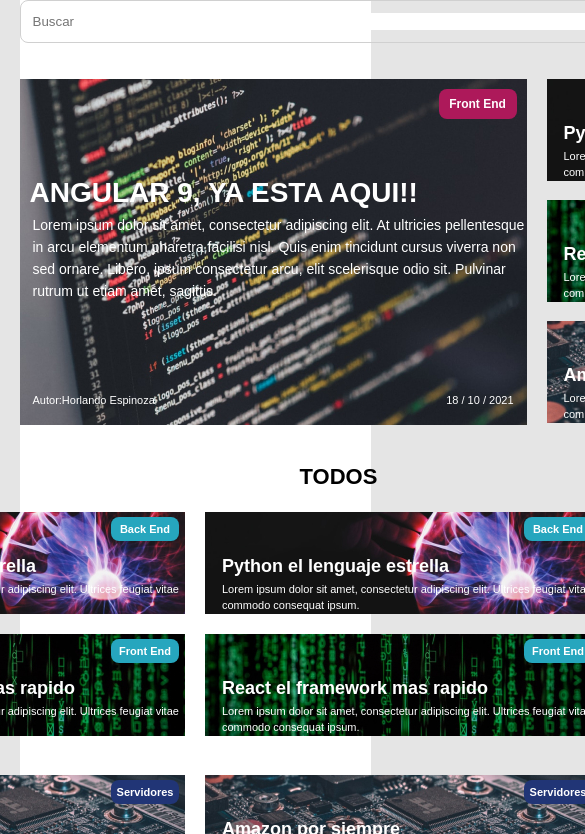
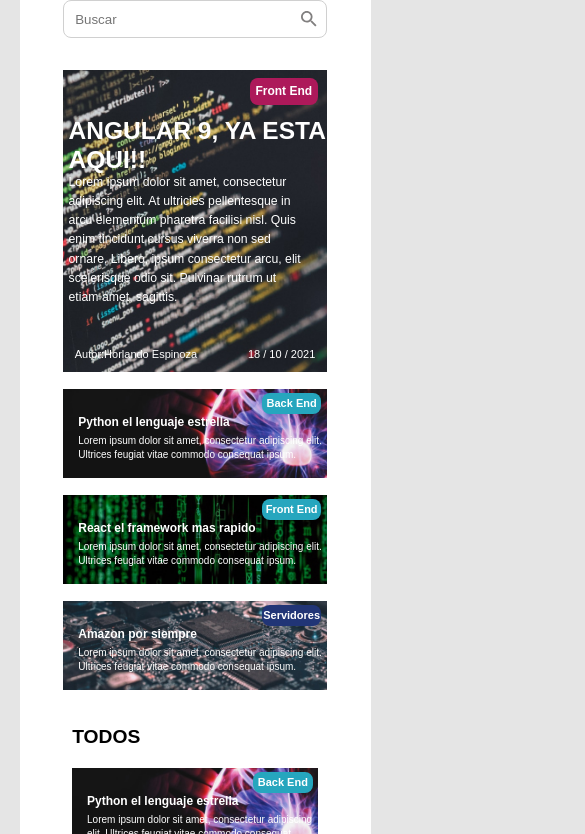
Before and after one commit to horlandouni1/Tecsup-Fronted, a plain HTML site: page CLASE-8/ejercicio-5.html in a window 390 px wide. Shown: the part 77-911 px from the top of the page, 585 px wide, since content can reach past the window. Drawn offline with Linux system fonts and the light colour scheme.

Commit message:
se hizo reponsive el ejercicio 5

```diff
--- a/CLASE-8/css/styles5.css
+++ b/CLASE-8/css/styles5.css
@@ -1,5 +1,8 @@
 *{
     box-sizing: border-box;
+}
+html{
+    font-size: 14px;
 }
 body{
     display: flex;
@@ -7,7 +10,6 @@
     padding: 0;
     background: #E5E5E5;
     font-family: Arial, Helvetica, sans-serif;
-    font-size: 14px;
     justify-content: center;
     font-weight: bold;
 }
@@ -40,7 +42,7 @@
 }
 header a{
     color: inherit;
-    font-size: 1.4rem;
+    font-size: 0.9375rem;
     text-decoration: none;
 }
 main{
@@ -53,7 +55,7 @@
 }
 .seeker{
     display: flex;
-    width: 57.5rem;
+    width: 75%;
     height: 2.6875rem;
     margin: 0 auto;
     border: 1px solid #D0D0D0;
@@ -61,6 +63,7 @@
     align-items: center;
     justify-content: space-between;
     padding: 0 0.625rem;
+    margin-top: 10px;
 }
 .seeker input{
     width: 95%;
@@ -74,7 +77,7 @@
 }
 .container1{
     display: flex;
-    width: 57.5rem;
+    width: 75%;
     margin: 0 auto;
     justify-content:space-between;
     margin-top: 2.25rem;
@@ -84,11 +87,14 @@
 }
 .python,.react,.amazon{
     height: 6.375rem;
-    width: 24.5625rem;
+    width: 100%;
 }
 .angular{
-    width: 31.6875rem;
+    width: 49%;
     height: 21.625rem;
+}
+.angular2{
+    width: 49%;
 }
 .frontend1{
     display: flex;
@@ -131,16 +137,18 @@
     position: absolute;
     font-size: 1.75rem;
     line-height: 2.0625rem;
-    top: 4.625rem;
-    left: 0.625rem;
+    margin-bottom: 0.875rem;
+    top: 21%;
+    left: 1.97%;
 }
 .angular p{
     position: absolute;
     font-size: 0.875rem;
     line-height: 1.375rem;
     font-weight: normal;
-    top: 7.5625rem;
-    left: 0.8125rem;
+    top: 35%;
+    left: 1.97%;
+    padding-right: 1.25rem;
 }
 .angular .autor{
     position: absolute;
@@ -156,17 +164,18 @@
     font-size: 11px;
     line-height: 11px;
     right: 0.8125rem;
-    bottom: 0.5rem
+    bottom: 0.5rem;
 }
 .container1 .python,.react,.amazon{
     position: relative;
     margin-bottom: 1.1875rem;
+    height: 6.375rem;
 }
 .python h2,.react h2,.amazon h2{
     position: absolute;
     font-size: 1.125rem;
     line-height: 1.3125rem;
-    top: 1.8125rem;
+    top: 18px;
     left: 1.0625rem;
 }
 .python p,.react p, .amazon p{
@@ -174,7 +183,7 @@
     font-size: 0.6875rem;
     line-height: 1rem;
     font-weight: normal;
-    top: 3.625rem;
+    top: 3.125rem;
     left: 1.0625rem;
 }
 .todos{
@@ -184,12 +193,13 @@
     line-height: 1.625rem;
     color: #000000;
     align-self:flex-start;
-    left: 17.5rem;
+    left: 15%;
 
 }
 .container2{
     display: grid;
-    grid-template-columns: 24.5625rem 24.5625rem;
+    width: 70%;
+    grid-template-columns: 1fr 1fr ;
     gap: 1.25rem;
 }
 footer{
@@ -205,3 +215,53 @@
     padding-left: 2.1875rem;
     padding-right: 3.25rem;
 }
+@media (max-width:1160px){
+    .angular h2{
+        top:40px;
+    }
+}
+@media (max-width:815px){
+    main .container1{
+        display: flex;
+        flex-direction: column;
+        align-items: center;
+    }
+    main .angular{
+        margin-bottom:1.1875rem;
+    }
+    main .angular, main .angular2{
+        width: 100%;
+    }
+}
+@media (max-width:805px){
+    .container2{
+        display: grid;
+        width: 70%;
+        grid-template-columns: 1fr;
+        gap: 1.25rem;
+    }
+    .python ,.react , .amazon {
+        width: 100%;
+}
+@media (max-width:650px){
+    .angular .autor,.angular .date{
+        bottom: 0.1rem
+    }
+    .angular h2 {
+        top: 9%;
+    }
+    .angular p{
+        top:30%;
+    }
+    header ul{
+        display: none;
+    }
+    .python h2,.react h2,.amazon h2{
+        top: 14px;
+        font-size: 12px;
+    }
+    .python p,.react p,.amazon p{
+        top: 35px;
+        font-size: 10px;
+    }
+}
--- a/CLASE-8/ejercicio-5.html
+++ b/CLASE-8/ejercicio-5.html
@@ -35,7 +35,7 @@
                     <h3 class="autor">Autor:Horlando Espinoza</h3>
                     <h3 class="date">18 / 10 / 2021</h3>
                 </div>
-                <div>
+                <div class="angular2">
                     <div class="python"><img src="./imagenes/image2.jpg" alt="">
                         <div class="backend">Back End</div>
                         <h2>Python el lenguaje estrella</h2>
```
